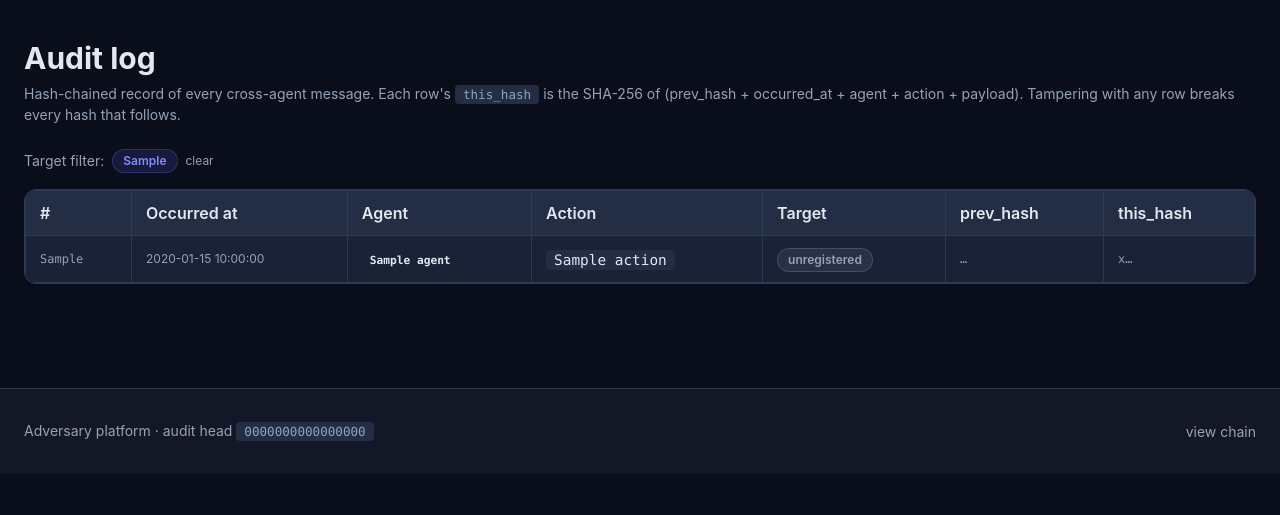
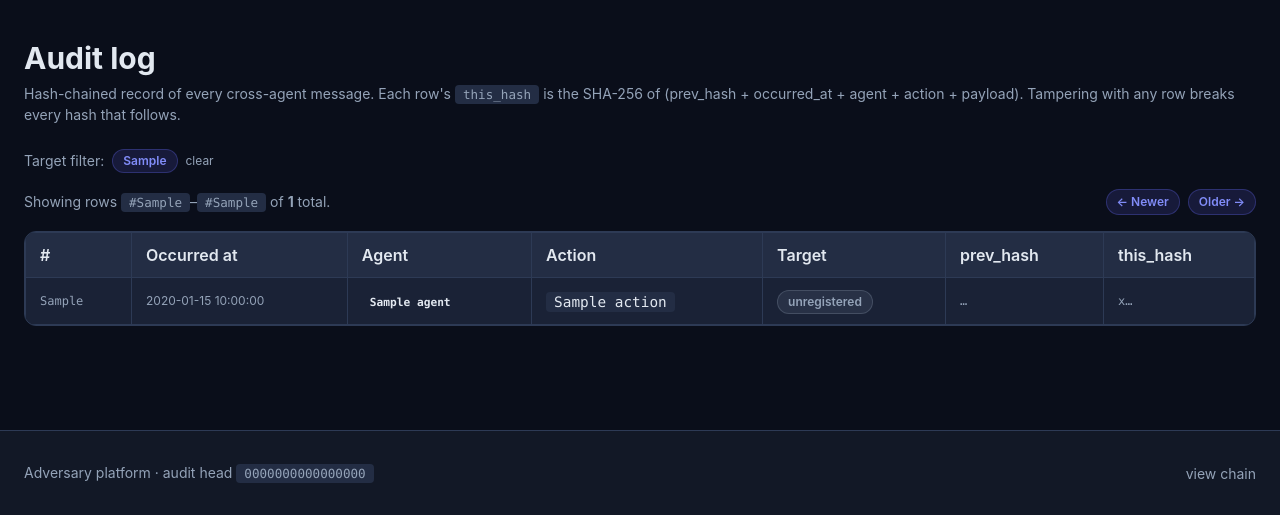
Before and after one commit to scott-lydon/adversary, a FastAPI app: template src/adversary/dashboard/templates/audit.html in a window 1280 px wide. Shown: the part 69-584 px from the top of the page. Run offline with FastAPI, Linux system fonts and the light colour scheme; the template is opened without the code that fills it: most values are stand-ins (such as "Sample title", 1, 10 or a date in 2020); some libraries are stand-ins or nearby versions.

Commit message:
feat(dashboard): paginate /audit with rowid_seq cursor + show 'X-Y of Z total' header; replaces silent LIMIT 200 that hid the oldest half of the log
Assisted-by: Claude Code

```diff
--- a/src/adversary/dashboard/app.py
+++ b/src/adversary/dashboard/app.py
@@ -1655,16 +1655,41 @@ def create_app() -> FastAPI:
     # -----------------------------------------------------------------
 
     @app.get("/audit", response_class=HTMLResponse)
-    async def audit(request: Request, target: str | None = None) -> Any:
+    async def audit(
+        request: Request,
+        target: str | None = None,
+        before: int | None = None,
+        page_size: int = 200,
+    ) -> Any:
+        """Audit log, paginated. Cursor: `?before=<rowid_seq>` returns the
+        page of `page_size` rows immediately older than the given seq.
+
+        The earlier hard-coded `LIMIT 200` made the oldest ~half of any
+        decently-active deployment unreachable from the dashboard (user
+        reported only seeing #378-394 even though the log had 394+ rows).
+        Cursor pagination keeps the query indexed and bounded while
+        making every row reachable via Newer/Older links.
+        """
+        page_size = max(10, min(page_size, 500))
         store = _store()
-        rows = [
-            dict(r)
-            for r in store.conn.execute(
+        total = store.conn.execute("SELECT COUNT(*) FROM audit_log").fetchone()[0]
+        # Cursor: ascending or descending? The page reads newest-first.
+        # `before` = "give me rows with rowid_seq < this value, newest-first".
+        if before is None:
+            cursor_sql = (
                 "SELECT rowid_seq, prev_hash, this_hash, occurred_at, agent, "
-                "action, payload_json FROM audit_log ORDER BY rowid_seq DESC "
-                "LIMIT 200"
-            ).fetchall()
-        ]
+                "action, payload_json FROM audit_log "
+                "ORDER BY rowid_seq DESC LIMIT ?"
+            )
+            cursor_params: tuple[Any, ...] = (page_size,)
+        else:
+            cursor_sql = (
+                "SELECT rowid_seq, prev_hash, this_hash, occurred_at, agent, "
+                "action, payload_json FROM audit_log WHERE rowid_seq < ? "
+                "ORDER BY rowid_seq DESC LIMIT ?"
+            )
+            cursor_params = (before, page_size)
+        rows = [dict(r) for r in store.conn.execute(cursor_sql, cursor_params).fetchall()]
         # Decorate each row with its target_id (parsed from payload) so the
         # template can render the target badge and the filter pill works.
         for r in rows:
@@ -1675,12 +1700,73 @@ def create_app() -> FastAPI:
             t_row = store.get_target(target)
             if t_row is not None:
                 rows = [r for r in rows if r.get("target_id") == t_row["id"]]
+
+        # Build Newer / Older cursors (None when we are at the edge).
+        newest_seq_on_page = rows[0]["rowid_seq"] if rows else None
+        oldest_seq_on_page = rows[-1]["rowid_seq"] if rows else None
+        # Newer page: rows with rowid_seq > newest_seq_on_page.
+        # SQLite makes this trivial — peek at one row beyond and decide.
+        newer_cursor: int | None = None
+        older_cursor: int | None = None
+        if newest_seq_on_page is not None:
+            peek_newer = store.conn.execute(
+                "SELECT rowid_seq FROM audit_log WHERE rowid_seq > ? "
+                "ORDER BY rowid_seq ASC LIMIT 1",
+                (newest_seq_on_page,),
+            ).fetchone()
+            if peek_newer is not None:
+                # Cursor for "older page than" = the seq just newer than the
+                # current page's newest, so the next page's `before` lands
+                # on the row above the current page.
+                # The cleanest formulation: the previous page's `before`
+                # value is `newest_seq_on_page + page_size + 1`, but we
+                # just want a "go newer" link. Simpler: pass `before` such
+                # that the next page's newest is at or above the page above.
+                # Implementation: jump straight to "no `before`" if the
+                # nearest newer rowid is within the first page, otherwise
+                # offset by page_size.
+                nearest_newer = peek_newer["rowid_seq"]
+                # If the gap to the latest is <= page_size, show the
+                # absolute latest page (drop `before`).
+                latest = store.conn.execute(
+                    "SELECT MAX(rowid_seq) AS m FROM audit_log"
+                ).fetchone()["m"]
+                if (latest or 0) - newest_seq_on_page <= page_size:
+                    newer_cursor = -1  # sentinel: "drop the cursor"
+                else:
+                    newer_cursor = newest_seq_on_page + page_size + 1
+        if oldest_seq_on_page is not None:
+            peek_older = store.conn.execute(
+                "SELECT rowid_seq FROM audit_log WHERE rowid_seq < ? "
+                "ORDER BY rowid_seq DESC LIMIT 1",
+                (oldest_seq_on_page,),
+            ).fetchone()
+            if peek_older is not None:
+                older_cursor = oldest_seq_on_page
+
         ctx = _common_context(store)
         store.close()
+        # Compute the seq range actually shown for the header line.
+        if rows:
+            shown_from = oldest_seq_on_page
+            shown_to = newest_seq_on_page
+        else:
+            shown_from = shown_to = None
         return templates.TemplateResponse(
             request=request,
             name="audit.html",
-            context={"rows": rows, "target_filter": target, **ctx},
+            context={
+                "rows": rows,
+                "target_filter": target,
+                "total_rows": total,
+                "page_size": page_size,
+                "shown_from": shown_from,
+                "shown_to": shown_to,
+                "newer_cursor": newer_cursor,
+                "older_cursor": older_cursor,
+                "before": before,
+                **ctx,
+            },
         )
 
     # -----------------------------------------------------------------
--- a/src/adversary/dashboard/templates/audit.html
+++ b/src/adversary/dashboard/templates/audit.html
@@ -17,6 +17,35 @@
   <a href="/audit" class="text-xs muted">clear</a>
 </div>
 {% endif %}
+
+<!-- Pagination summary + Newer / Older cursors. The audit log is
+     hash-chained so order matters; cursors are rowid_seq-based so a
+     reload always shows the same page even as new rows append. -->
+<div class="mb-4 flex items-center justify-between gap-2 muted text-sm">
+  <div>
+    {% if shown_from is not none %}
+      Showing rows <code>#{{ shown_from }}</code>–<code>#{{ shown_to }}</code> of <strong>{{ total_rows }}</strong> total.
+    {% else %}
+      No rows on this page (cursor out of range?).
+    {% endif %}
+  </div>
+  <div class="flex items-center gap-2">
+    {% if newer_cursor is not none %}
+      {% if newer_cursor == -1 %}
+        <a href="/audit{% if target_filter %}?target={{ target_filter }}{% endif %}" class="badge badge-info no-underline">← Newer</a>
+      {% else %}
+        <a href="/audit?before={{ newer_cursor }}{% if target_filter %}&target={{ target_filter }}{% endif %}" class="badge badge-info no-underline">← Newer</a>
+      {% endif %}
+    {% else %}
+      <span class="badge badge-muted" style="opacity:0.5">← Newer</span>
+    {% endif %}
+    {% if older_cursor is not none %}
+      <a href="/audit?before={{ older_cursor }}{% if target_filter %}&target={{ target_filter }}{% endif %}" class="badge badge-info no-underline">Older →</a>
+    {% else %}
+      <span class="badge badge-muted" style="opacity:0.5">Older →</span>
+    {% endif %}
+  </div>
+</div>
 
 {% if rows %}
 <div class="panel p-0 table-wrap">
```
